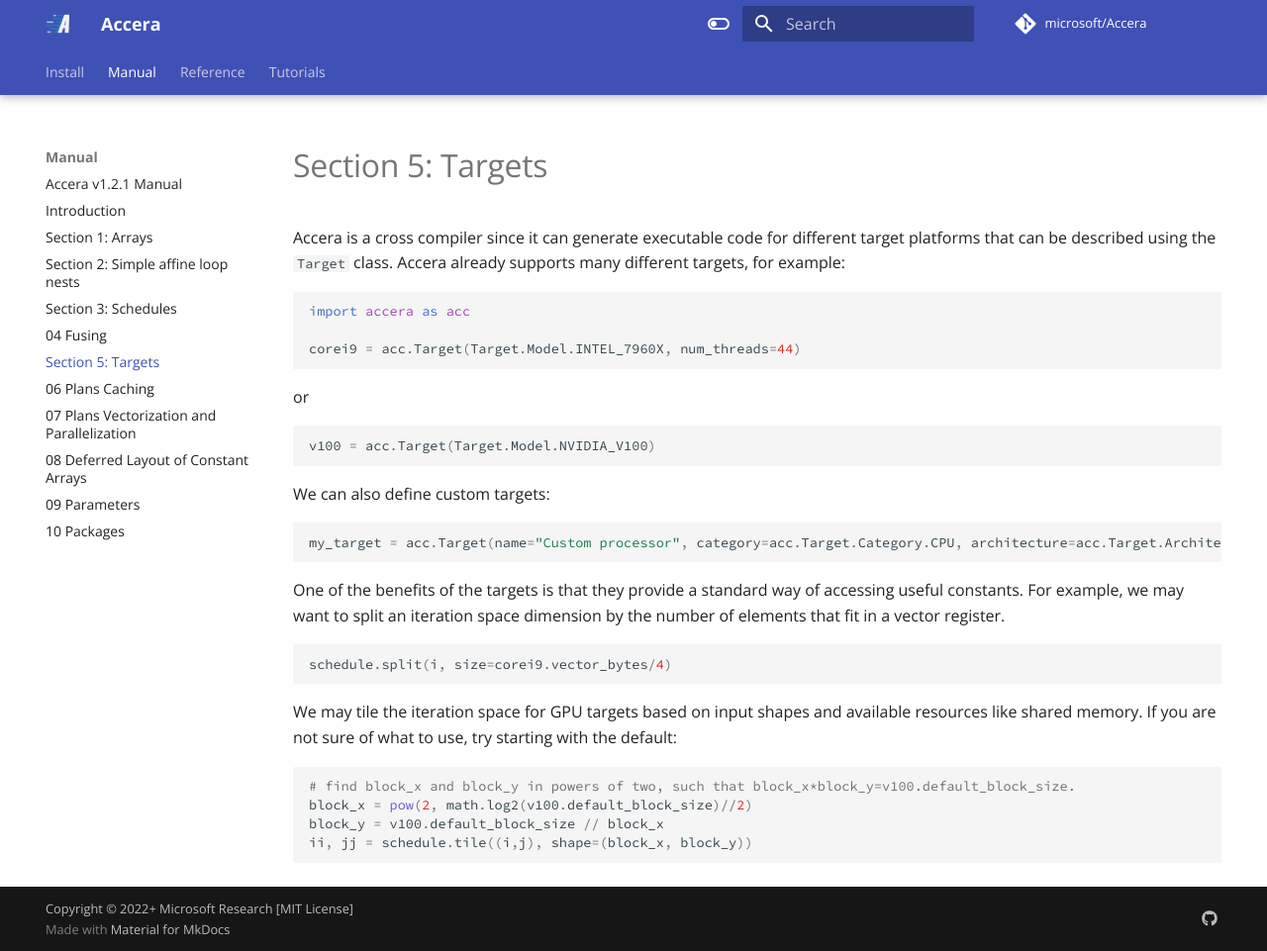
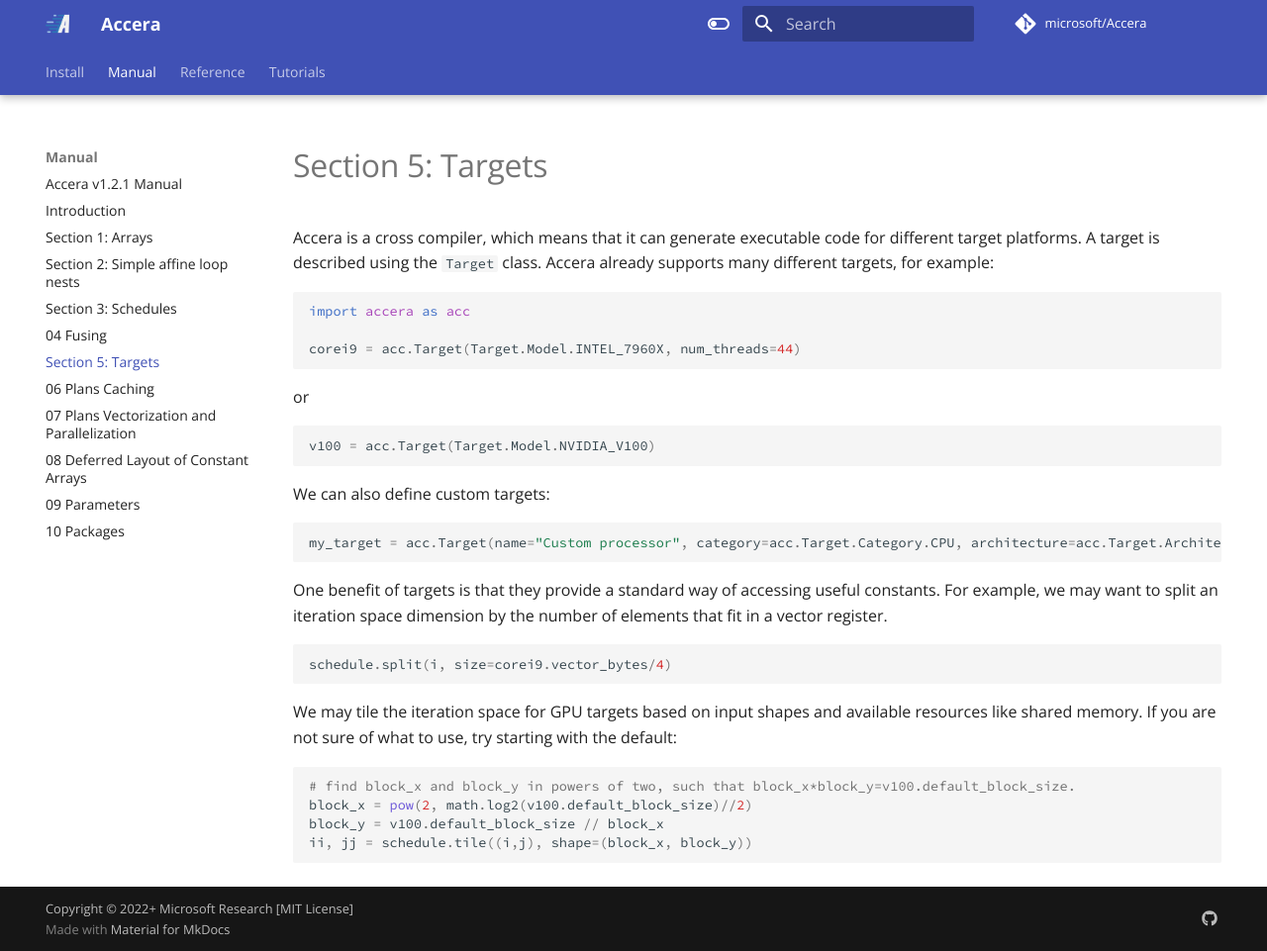
Before and after one commit to microsoft/Accera, an MkDocs documentation site: the page built from docs/Manual/05 Targets.md, in a window 1280 px wide and 961 px high. Shown: the whole window at 99% size. Built offline with MkDocs 1.6.1 and Material for MkDocs 9.7.7, drawn with Linux system fonts in a browser that asks for light colours; comment, search, counter and statistics services are not loaded.

Commit message:
Feedback Addressed

````diff
--- a/docs/Manual/05 Targets.md
+++ b/docs/Manual/05 Targets.md
@@ -2,7 +2,7 @@
 [//]: # (Version: v1.2.1)
 
 # Section 5: Targets
-Accera is a cross compiler since it can generate executable code for different target platforms that can be described using the `Target` class. Accera already supports many different targets, for example:
+Accera is a cross compiler, which means that it can generate executable code for different target platforms. A target is described using the `Target` class. Accera already supports many different targets, for example:
 ```python
 import accera as acc
 
@@ -18,7 +18,7 @@ We can also define custom targets:
 my_target = acc.Target(name="Custom processor", category=acc.Target.Category.CPU, architecture=acc.Target.Architecture.X86_64, family="Broadwell", extensions=["MMX", "SSE", "SSE2", "SSE3", "SSSE3", "SSE4", "SSE4.1", "SSE4.2", "AVX", "AVX2", "FMA3"], num_cores=22, num_threads=44, frequency_GHz=3.2, turbo_frequency_GHz=3.8, cache_sizes=[32, 256, 56320], cache_lines=[64, 64, 64])
 ```
 
-One of the benefits of the targets is that they provide a standard way of accessing useful constants. For example, we may want to split an iteration space dimension by the number of elements that fit in a vector register.
+One benefit of targets is that they provide a standard way of accessing useful constants. For example, we may want to split an iteration space dimension by the number of elements that fit in a vector register.
 ```python
 schedule.split(i, size=corei9.vector_bytes/4)
 ```
````
